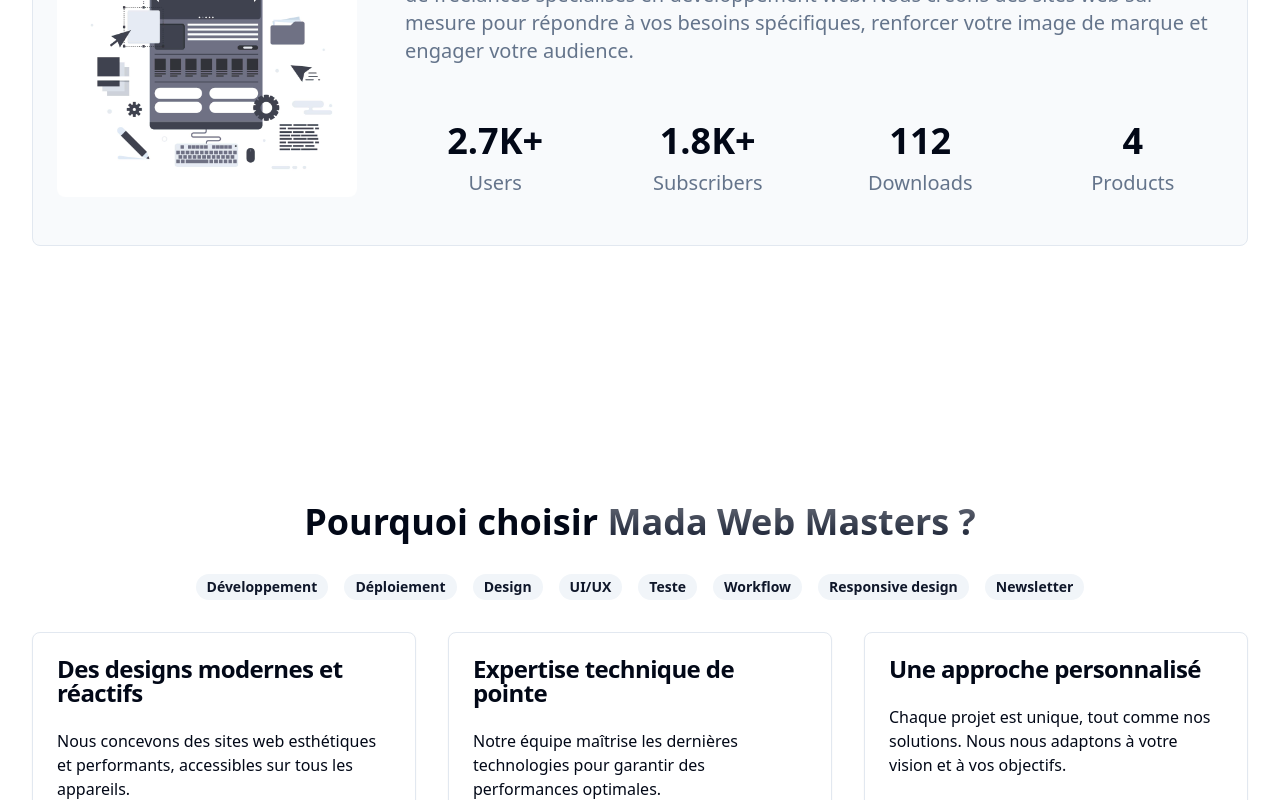
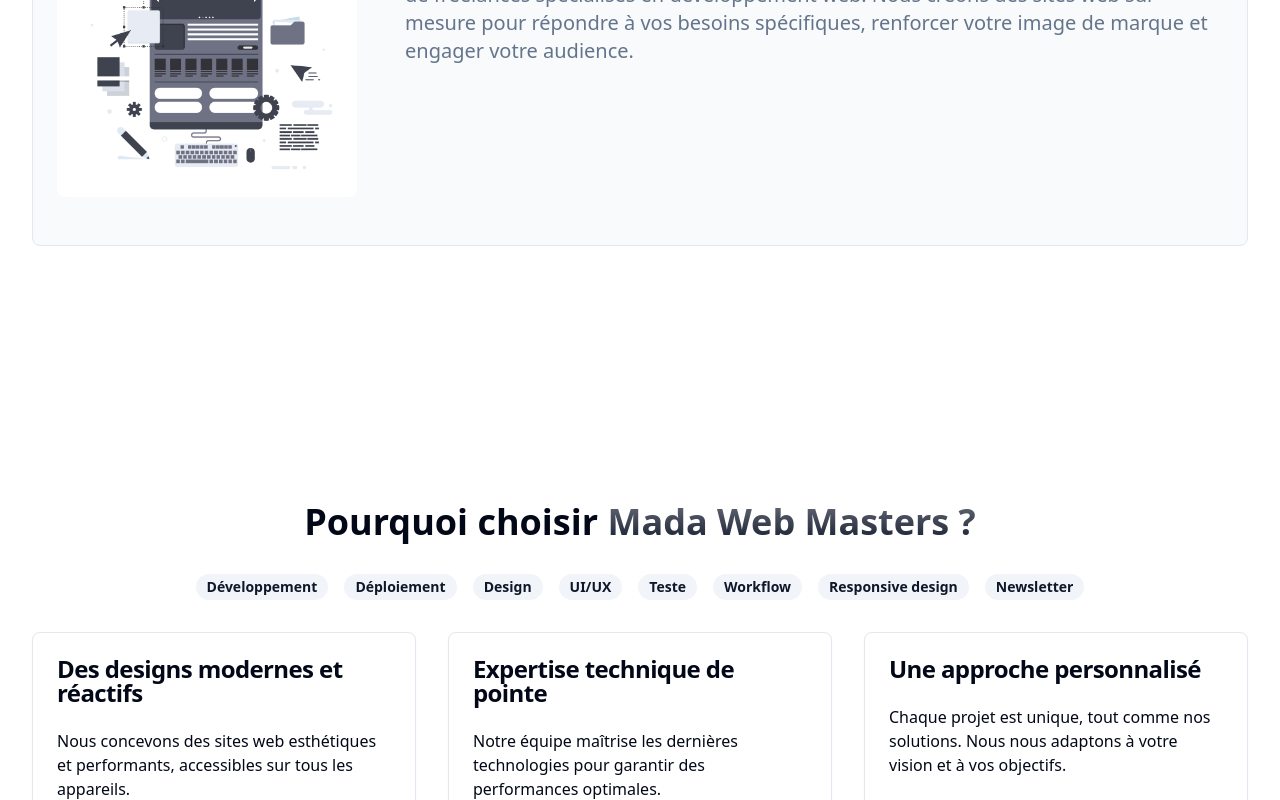
Before and after one commit to Herman-Riah19/webmaster-landingpage, a Next.js app: page / in a window 1280 px wide. Shown: the part 1140-1940 px from the top of the page. Built offline with nearby package versions, Linux system fonts and the light colour scheme.

Commit message:
fix: adding manou instagram

```diff
--- a/components/about.tsx
+++ b/components/about.tsx
@@ -1,5 +1,3 @@
-import { Statistics } from "@/components/Statistics";
-
 export const About = () => {
   return (
     <section
@@ -25,8 +23,6 @@
               Transformez vos idées en projets web innovants avec Mada Web Masters, une équipe de freelances spécialisés en développement web. Nous créons des sites web sur mesure pour répondre à vos besoins spécifiques, renforcer votre image de marque et engager votre audience.
               </p>
             </div>
-
-            <Statistics />
           </div>
         </div>
       </div>
--- a/components/team.tsx
+++ b/components/team.tsx
@@ -31,6 +31,10 @@
       {
         name: "Facebook",
         url: "https://web.facebook.com/manu.rabeharizaka",
+      },
+      {
+        name: "Instagram",
+        url: "https://www.instagram.com/mrabeharizaka/",
       },
     ],
   },
```
